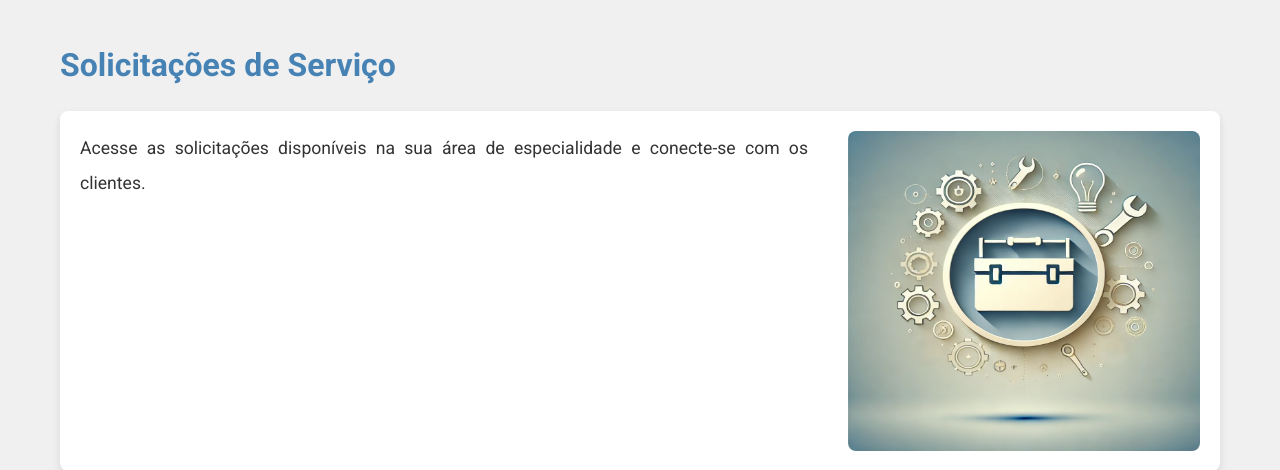
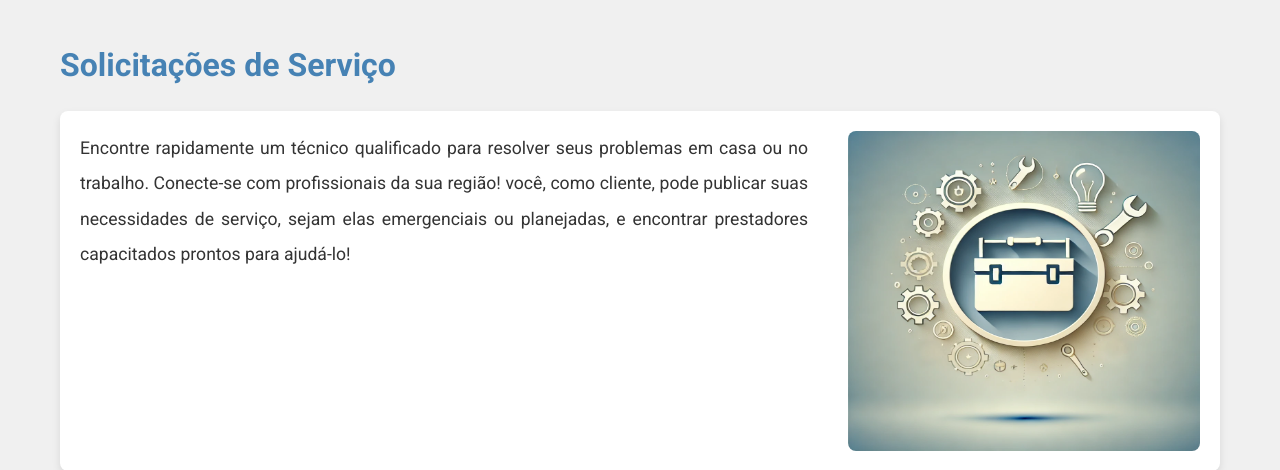
Before and after one commit to nielsondlima/Grupo-2, a PHP site: page /prestador/index_prestador.php in a window 1280 px wide. Shown: the part 109-579 px from the top of the page. Run offline with PHP 8.4, Linux system fonts and the light colour scheme; a user stored in the database is signed in.

Commit message:
index prestador

```diff
--- a/prestador/index_prestador.php
+++ b/prestador/index_prestador.php
@@ -41,7 +41,7 @@ $usuario_nome = $_SESSION['nome'];
         <section id="solicitaservico">
             <h2>Solicitações de Serviço</h2>
             <div class="section-content">
-                <p>Acesse as solicitações disponíveis na sua área de especialidade e conecte-se com os clientes.</p>
+                <p>Encontre rapidamente um técnico qualificado para resolver seus problemas em casa ou no trabalho. Conecte-se com profissionais da sua região! você, como cliente, pode publicar suas necessidades de serviço, sejam elas emergenciais ou planejadas, e encontrar prestadores capacitados prontos para ajudá-lo!</p>
                 <img src="../imgs/solicitacao.png" alt="Solicitações" class="right-image">
             </div>
         </section>
```
